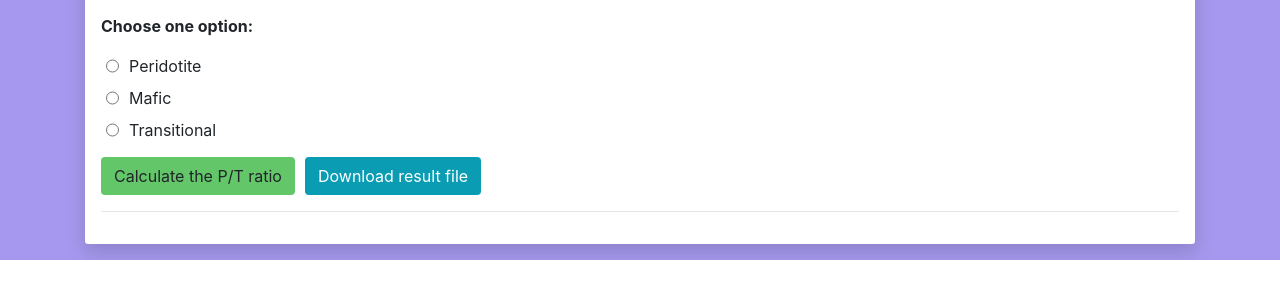
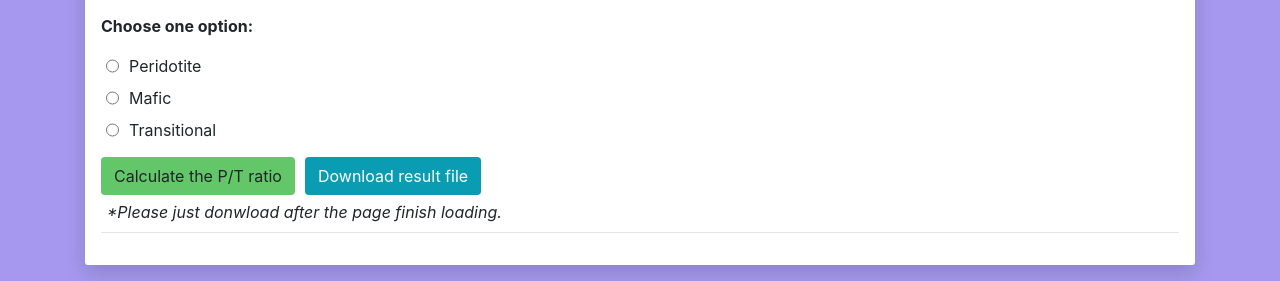
Before and after one commit to huybq26/EOS-Source-Lithology, a Flask app: page / in a window 1280 px wide. Shown: the part 776-1057 px from the top of the page. Before the commit the page ends 1036 px from the top, so only its background shows below. Run offline with Flask 2, Linux system fonts and the light colour scheme; parts of the project's set-up code (start-up, migrations or seed data) failed here and were passed over; some libraries are stand-ins or nearby versions.

Commit message:
Minor changes

```diff
--- a/templates/index.html
+++ b/templates/index.html
@@ -35,18 +35,18 @@
             <img
             width='180px'
             height='80px'
-            src='https://petro.wovodat.org/assets/img/EOS.png'
+            src='../static/EOS.png'
           />
           </div>
           <div style="margin-top: 80px;margin-bottom: 10px; ">
             <p style="font-size: 32px; color: rgb(1, 66, 128)"><b>Source Lithology and Conditions</b></p>
           </div>
 
-          <div style ="margin-top: 5px;">
+          <div style ="margin-top: 8px;">
              <img
             width='180px'
             height='70px'
-            src='https://petro.wovodat.org/assets/img/ntu.png'
+            src='../static/ntu.png'
           />
           </div>
       </div>
@@ -138,6 +138,12 @@
           </button>
           </a>
         </div>
+        <div style= "margin-bottom: -8px; margin-left: 6px; margin-top: 5px">
+          <p>
+             <i>*Please just donwload after the page finish loading.</i>
+          </p>
+
+        </div>
 
 
 
```
Also changed, not shown: static/EOS.png (added), static/ntu.png (added).
